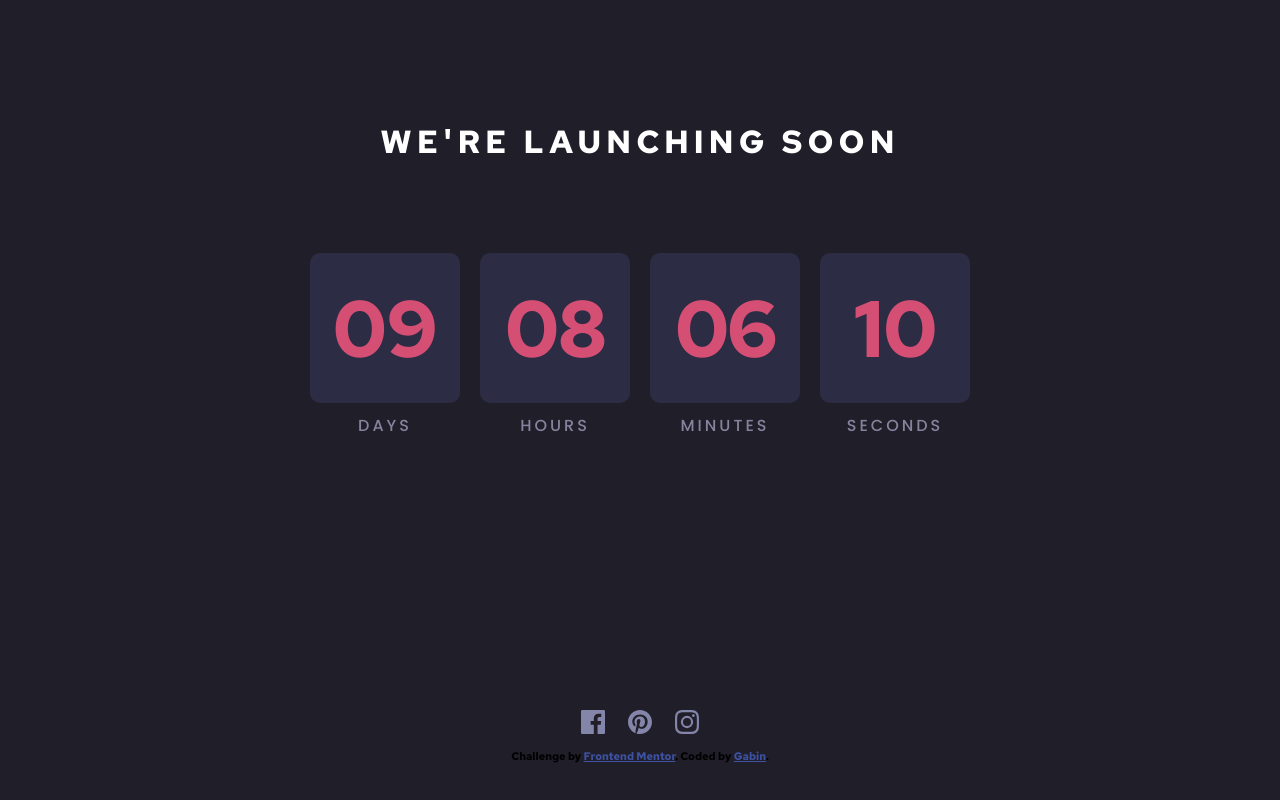
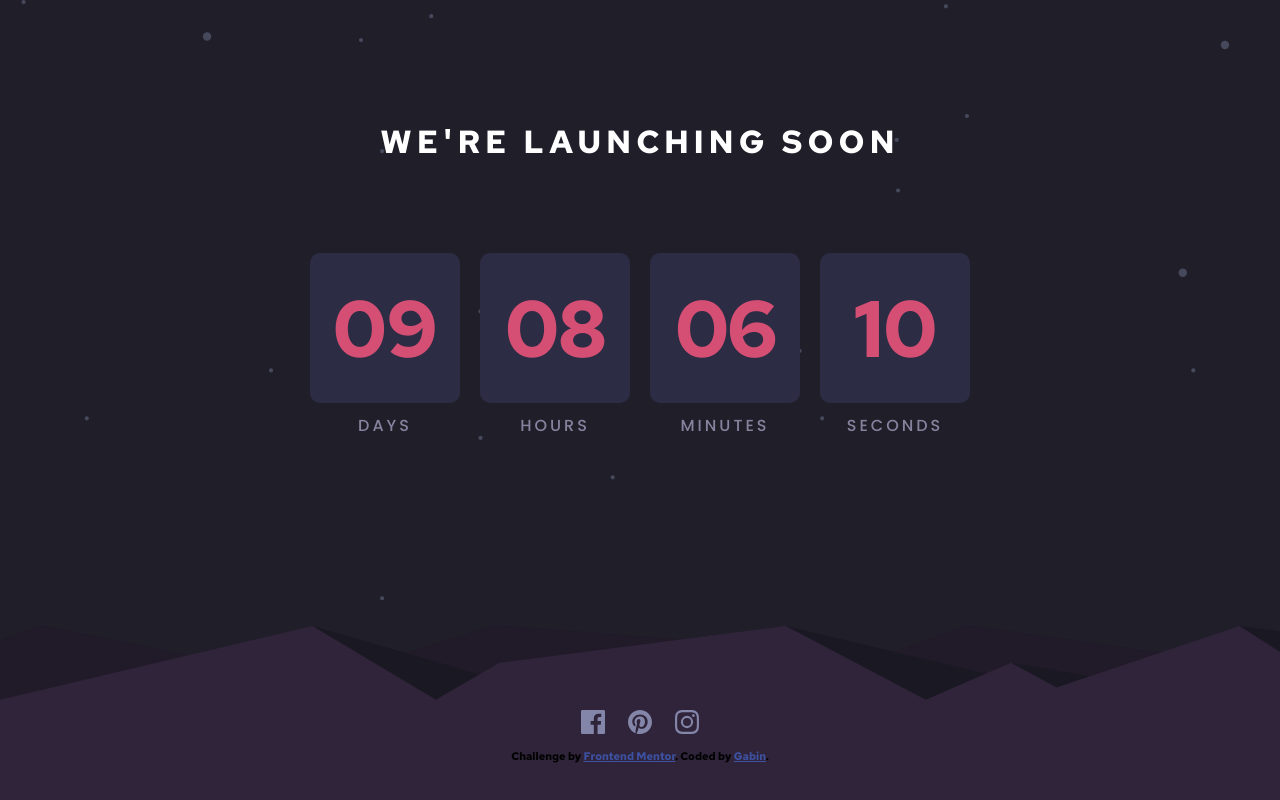
Before and after one commit to tbagskk/counter-site, a plain HTML site: page index.html in a window 1280 px wide. Drawn offline with Linux system fonts and the light colour scheme.

Commit message:
Update indexcss.css

```diff
--- a/indexcss.css
+++ b/indexcss.css
@@ -13,7 +13,7 @@ body
 {
 	background-color: #201e29;
 	background-image:
-	url(images/pattern-hills.svg), url(images/bg-stars.svg);
+	url(pattern-hills.svg), url(bg-stars.svg);
 	background-repeat: no-repeat;
 
 	background-position: bottom ,top;
```
